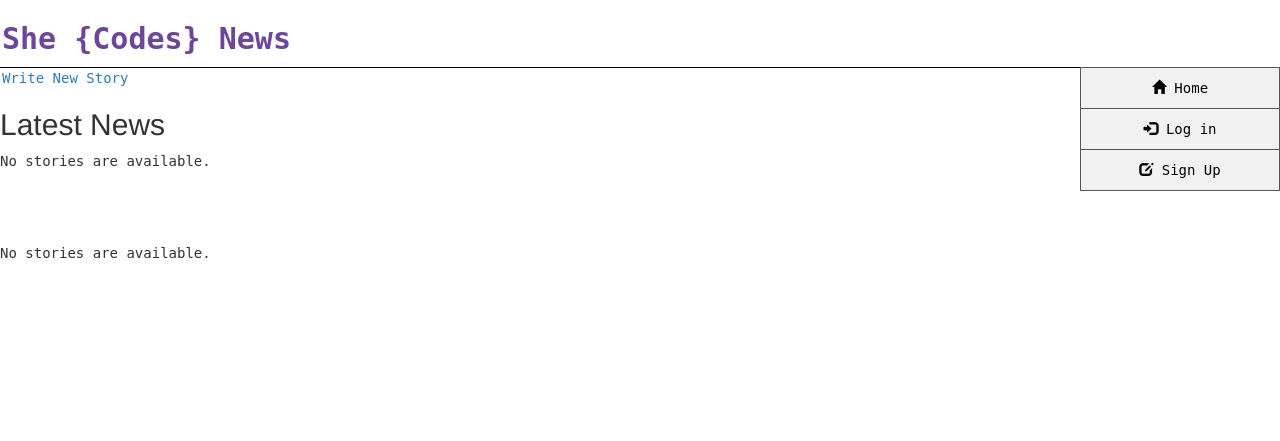
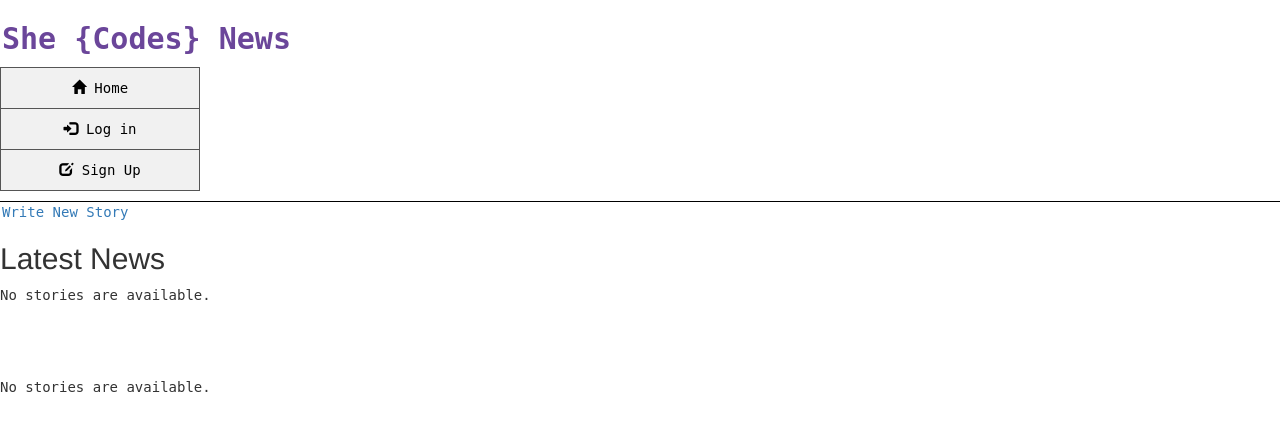
Before and after one commit to shelleybehen/Django-She_Codes_News_App, a Django app: page /news/ in a window 1280 px wide. Shown: the top 441 px of the page. Run offline with Django 3.2, Linux system fonts and the light colour scheme; data that the repository does not hold is empty; parts of the project's set-up code (start-up, migrations or seed data) failed here and were passed over; some libraries are stand-ins or nearby versions; some web fonts are replaced.

Commit message:
Update styles.css

```diff
--- a/she_codes_news/static/styles.css
+++ b/she_codes_news/static/styles.css
@@ -38,7 +38,7 @@ h3 {
 }
 
 nav {
-      float: right;
+      display: inline-block;
 }
 
 a {
```
